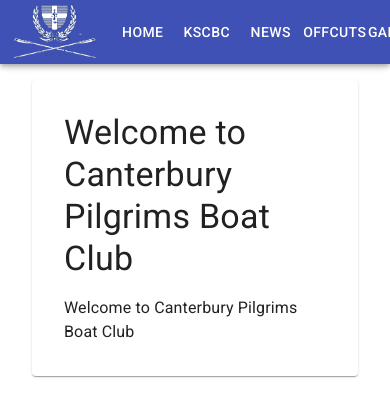
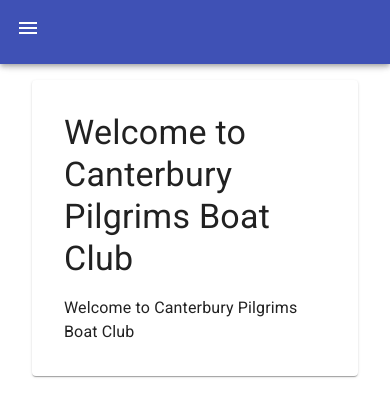
Before and after one commit to rupertbarton/pilgrims_boatclub, a React (Create React App) app: page / in a window 390 px wide. Shown: the top 416 px of the page. Built offline with nearby package versions, Linux system fonts and the light colour scheme.

Commit message:
Initial addition of drawer on mobile

```diff
--- a/src/app/index.jsx
+++ b/src/app/index.jsx
@@ -1,6 +1,6 @@
 import React from 'react';
 import { BrowserRouter as Router, Route, Switch } from 'react-router-dom';
-import NavBar from '../components/navBar';
+import NavBar from '../components/navigation/navBar';
 import PaperDisplay from '../components/content/paperDisplay';
 import routes from '../routes';
 
--- a/src/components/navBar/index.jsx
+++ /dev/null
@@ -1,35 +0,0 @@
-import React from 'react';
-import { makeStyles } from '@material-ui/core/styles';
-import AppBar from '@material-ui/core/AppBar';
-import Toolbar from '@material-ui/core/Toolbar';
-import Button from '@material-ui/core/Button';
-import { useHistory } from 'react-router-dom';
-import logo from '../../assets/pilgrimsLogo.png';
-import routes from '../../routes';
-import styles from './styles';
-
-const NavBar = () => {
-  const classes = makeStyles(styles)();
-  const history = useHistory();
-
-  const routeOnClick = (path) => {
-    history.push(path);
-  };
-
-  return (
-    <div className={classes.root}>
-      <AppBar className={classes.appBar} position="fixed">
-        <Toolbar disableGutters>
-          <img className={classes.logo} src={logo} alt="Logo" />
-          {routes.map((route) => (
-            <Button color="inherit" key={route.name} onClick={() => routeOnClick(route.path)}>
-              {route.name}
-            </Button>
-          ))}
-        </Toolbar>
-      </AppBar>
-    </div>
-  );
-};
-
-export default NavBar;
--- /dev/null
+++ b/src/components/navigation/drawer/index.jsx
@@ -0,0 +1,67 @@
+import React from 'react';
+import Divider from '@material-ui/core/Divider';
+import Hidden from '@material-ui/core/Hidden';
+import List from '@material-ui/core/List';
+import { makeStyles } from '@material-ui/core/styles';
+import PropTypes from 'prop-types';
+import SwipeableDrawer from '@material-ui/core/SwipeableDrawer';
+import Button from '@material-ui/core/Button';
+import { useHistory } from 'react-router-dom';
+import logo from '../../../assets/pilgrimsLogo.png';
+import styles from './styles';
+
+const DrawerComponent = ({ mobileOpen, toggleDrawer }) => {
+  const classes = makeStyles(styles)();
+  const history = useHistory();
+  const iOS = process.browser && /iPad|iPhone|iPod/.test(navigator.userAgent);
+
+  const drawerContent = () => (
+    <div>
+      <div className={classes.toolbar}>
+        <Button
+          className={classes.logoButton}
+          onClick={() => history.push('/')}
+        >
+          <img className={classes.logo} src={logo} alt="Logo" />
+        </Button>
+      </div>
+      <Divider />
+      <List>
+        <li>sgsfg</li>
+        <li>sgsfg</li>
+        <li>sgsfg</li>
+      </List>
+    </div>
+  );
+
+  return (
+    <nav className={classes.drawer} aria-label="Navigation drawer">
+      {/* The implementation can be swapped with js to avoid SEO duplication of links. */}
+      <Hidden smUp implementation="css">
+        <SwipeableDrawer
+          variant="temporary"
+          open={mobileOpen}
+          classes={{
+            paper: classes.drawerPaper,
+          }}
+          ModalProps={{
+            keepMounted: true, // Better open performance on mobile.
+          }}
+          onClose={toggleDrawer}
+          onOpen={toggleDrawer}
+          disableBackdropTransition={!iOS}
+          disableDiscovery={iOS}
+        >
+          {drawerContent(true)}
+        </SwipeableDrawer>
+      </Hidden>
+    </nav>
+  );
+};
+
+DrawerComponent.propTypes = {
+  toggleDrawer: PropTypes.func.isRequired,
+  mobileOpen: PropTypes.bool.isRequired,
+};
+
+export default DrawerComponent;
--- /dev/null
+++ b/src/components/navigation/drawer/styles.js
@@ -0,0 +1,22 @@
+const drawerWidth = 240;
+
+export default (theme) => ({
+  logo: {
+    height: theme.spacing(8),
+    width: 'auto',
+  },
+  logoButton: {
+    padding: 0,
+    width: '100%',
+  },
+  drawer: {
+    [theme.breakpoints.up('sm')]: {
+      width: drawerWidth,
+      flexShrink: 0,
+    },
+  },
+  toolbar: theme.mixins.toolbar,
+  drawerPaper: {
+    width: drawerWidth,
+  },
+});
--- /dev/null
+++ b/src/components/navigation/navBar/index.jsx
@@ -0,0 +1,70 @@
+import React from 'react';
+import { makeStyles } from '@material-ui/core/styles';
+import useMediaQuery from '@material-ui/core/useMediaQuery';
+import AppBar from '@material-ui/core/AppBar';
+import Toolbar from '@material-ui/core/Toolbar';
+import Button from '@material-ui/core/Button';
+import { useHistory } from 'react-router-dom';
+import MenuIcon from '@material-ui/icons/Menu';
+import IconButton from '@material-ui/core/IconButton';
+import logo from '../../../assets/pilgrimsLogo.png';
+import routes from '../../../routes';
+import styles from './styles';
+import Drawer from '../drawer';
+
+const NavBar = () => {
+  const classes = makeStyles(styles)();
+  const history = useHistory();
+  const isMobile = useMediaQuery('(max-width:600px)');
+
+  const routeOnClick = (path) => {
+    history.push(path);
+  };
+
+  const [mobileOpen, setMobileOpen] = React.useState(false);
+
+  const handleDrawerToggle = () => {
+    setMobileOpen(!mobileOpen);
+  };
+
+  return (
+    <div className={classes.root}>
+      <AppBar className={classes.appBar} position="fixed">
+        {isMobile ? (
+          <Toolbar>
+            <IconButton
+              edge="start"
+              className={classes.menuButton}
+              color="inherit"
+              aria-label="menu"
+              onClick={handleDrawerToggle}
+            >
+              <MenuIcon />
+            </IconButton>
+            <Drawer mobileOpen={mobileOpen} toggleDrawer={handleDrawerToggle} />
+          </Toolbar>
+        ) : (
+          <Toolbar disableGutters>
+            <Button
+              className={classes.logoButton}
+              onClick={() => routeOnClick('/')}
+            >
+              <img className={classes.logo} src={logo} alt="Logo" />
+            </Button>
+            {routes.map((route) => (
+              <Button
+                color="inherit"
+                key={route.name}
+                onClick={() => routeOnClick(route.path)}
+              >
+                {route.name}
+              </Button>
+            ))}
+          </Toolbar>
+        )}
+      </AppBar>
+    </div>
+  );
+};
+
+export default NavBar;
--- a/src/components/navBar/styles.js
+++ b/src/components/navigation/navBar/styles.js
@@ -12,7 +12,10 @@ export default (theme) => ({
     flexGrow: 1,
   },
   logo: {
-    height: '100%',
+    height: theme.spacing(8),
     width: 'auto',
   },
+  logoButton: {
+    padding: 0,
+  },
 });
```
